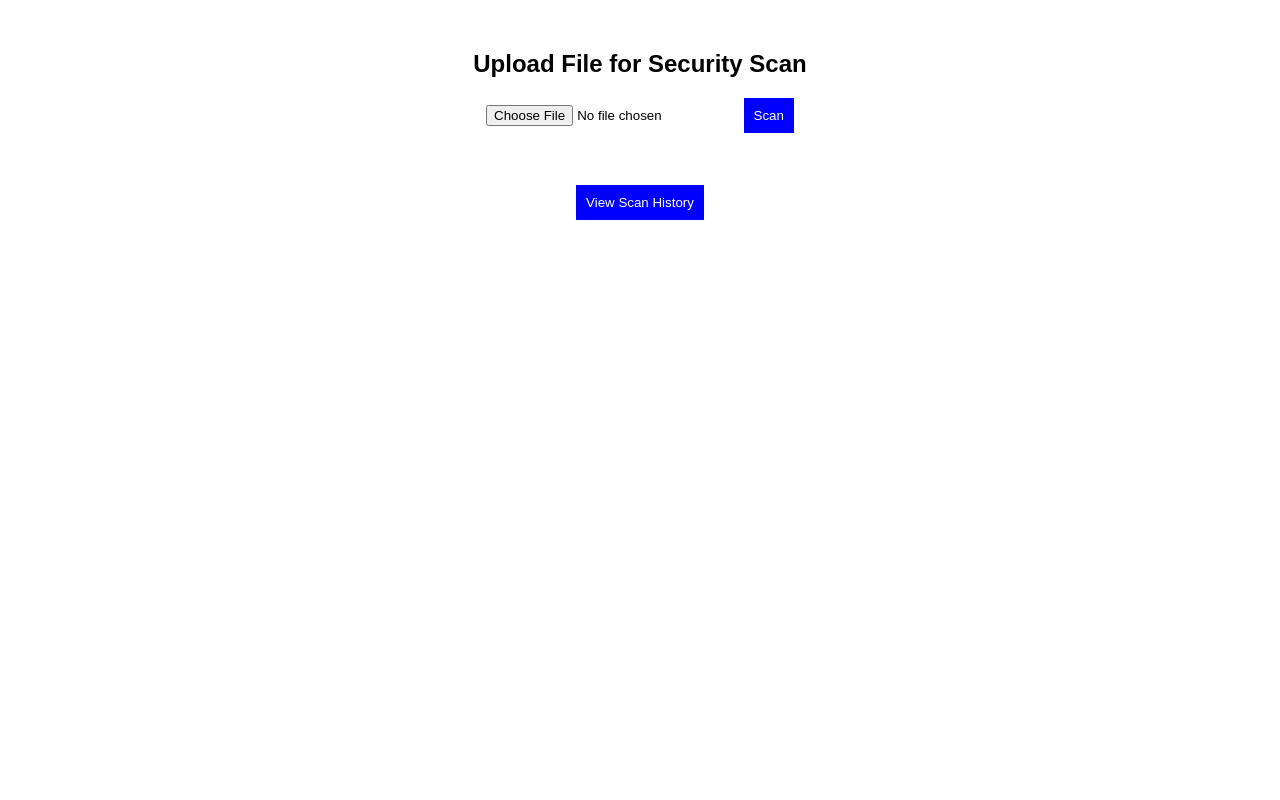
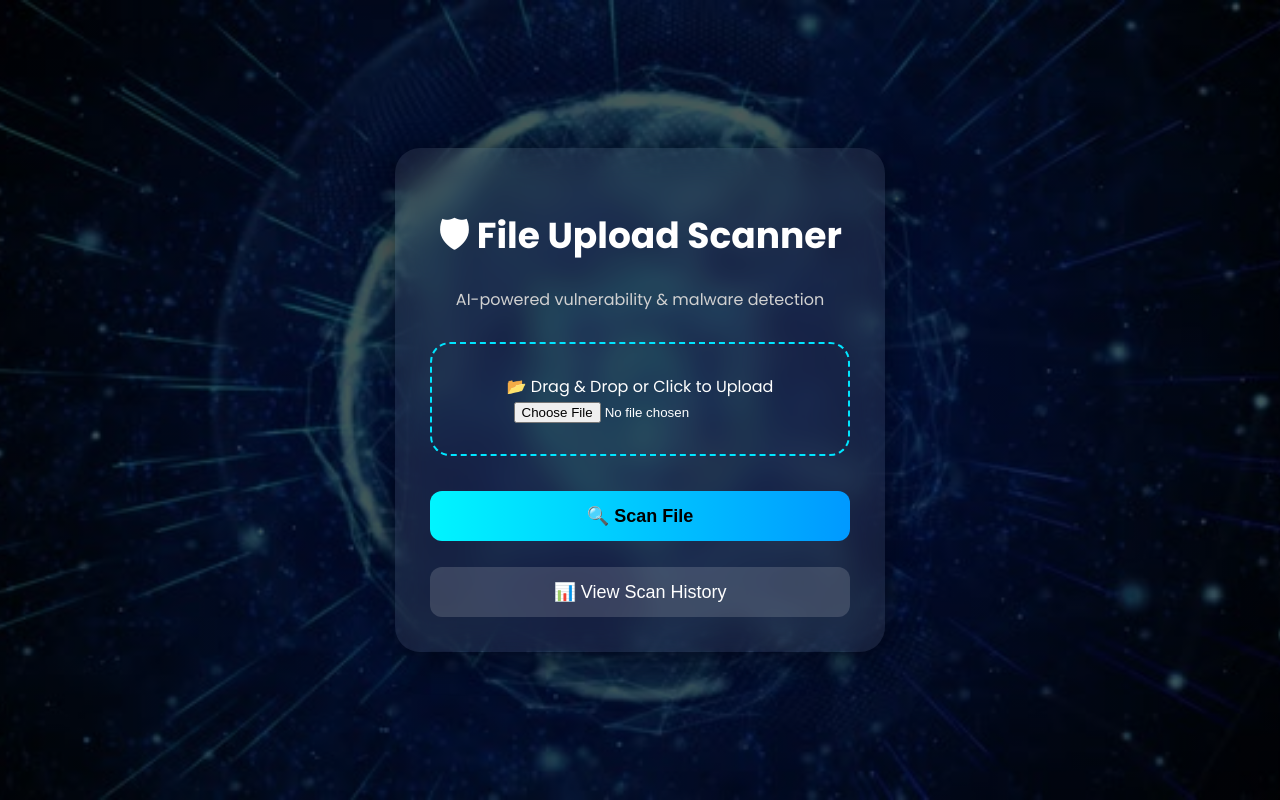
Before and after one commit to suprabha-004/File_Upload_Scanner, a Flask app: page / in a window 1280 px wide. Run offline with Flask 3, Linux system fonts and the light colour scheme.

Commit message:
Initial commit

```diff
--- a/static/css/style.css
+++ b/static/css/style.css
@@ -1,12 +1,118 @@
 body {
-    font-family: Arial;
-    text-align: center;
-    margin-top: 50px;
+    margin: 0;
+    padding: 0;
+    font-family: 'Poppins', sans-serif;
+
+    /* 🔥 Background Image */
+    background: linear-gradient(
+        rgba(0,0,0,0.65),
+        rgba(0,0,0,0.65)
+    ),
+    url("../images/cyber-bg.jpg");
+
+    background-size: cover;
+    background-position: center;
+    background-repeat: no-repeat;
+    background-attachment: fixed;
+
+    height: 100vh;
+
+    display: flex;
+    justify-content: center;
+    align-items: center;
 }
 
+/* 🔥 Main Card */
+.container {
+    width: 420px;
+    padding: 35px;
+
+    background: rgba(255,255,255,0.08);
+
+    border-radius: 25px;
+
+    backdrop-filter: blur(15px);
+
+    box-shadow:
+        0 8px 32px rgba(0,0,0,0.4);
+
+    text-align: center;
+
+    color: white;
+}
+
+/* Heading */
+.container h1 {
+    font-size: 36px;
+    margin-bottom: 10px;
+}
+
+/* Subtitle */
+.subtitle {
+    color: #d1d1d1;
+    margin-bottom: 30px;
+}
+
+/* Upload Area */
+.upload-box {
+    border: 2px dashed #00e5ff;
+
+    padding: 30px;
+
+    border-radius: 20px;
+
+    margin-bottom: 25px;
+
+    transition: 0.3s;
+}
+
+.upload-box:hover {
+    background: rgba(255,255,255,0.05);
+}
+
+/* Buttons */
 button {
-    padding: 10px;
-    background: blue;
+    width: 100%;
+
+    padding: 14px;
+
+    border: none;
+
+    border-radius: 12px;
+
+    font-size: 18px;
+
+    cursor: pointer;
+
+    margin-top: 10px;
+
+    transition: 0.3s;
+}
+
+/* Scan Button */
+.scan-btn {
+    background: linear-gradient(
+        90deg,
+        #00f5ff,
+        #0099ff
+    );
+
+    color: black;
+
+    font-weight: bold;
+}
+
+.scan-btn:hover {
+    transform: scale(1.03);
+}
+
+/* History Button */
+.history-btn {
+    background: rgba(255,255,255,0.15);
+
     color: white;
-    border: none;
 }
+
+.history-btn:hover {
+    background: rgba(255,255,255,0.25);
+}
--- a/templates/index.html
+++ b/templates/index.html
@@ -1,21 +1,60 @@
 <!DOCTYPE html>
-<html>
+<html lang="en">
+
 <head>
-    <title>File Scanner</title>
+    <meta charset="UTF-8">
+    <meta name="viewport" content="width=device-width, initial-scale=1.0">
+
+    <title>File Upload Scanner</title>
+
     <link rel="stylesheet" href="/static/css/style.css">
+
+    <!-- Google Font -->
+    <link href="https://fonts.googleapis.com/css2?family=Poppins:wght@300;400;500;600;700&display=swap" rel="stylesheet">
+</head>
+
+<body>
+
+    <div class="container">
+
+        <h1>🛡 File Upload Scanner</h1>
+
+        <p class="subtitle">
+            AI-powered vulnerability & malware detection
+        </p>
+
+        <form action="/upload" method="POST" enctype="multipart/form-data">
+
+            <div class="upload-box">
+
+                <label for="file-upload" class="custom-upload">
+                    📂 Drag & Drop or Click to Upload
+                </label>
+
+                <input
+                    type="file"
+                    id="file-upload"
+                    name="file"
+                    required
+                >
+
+            </div>
+
+            <button type="submit" class="scan-btn">
+                🔍 Scan File
+            </button>
+
+        </form>
+
+        <a href="/history">
+            <button class="history-btn">
+                📊 View Scan History
+            </button>
+        </a>
+
+    </div>
+
     <script src="/static/js/script.js"></script>
 
-</head>
-<body>
-    <h2>Upload File for Security Scan</h2>
-
-    <form action="/upload" method="post" enctype="multipart/form-data">
-        <input type="file" name="file" required>
-        <button type="submit">Scan</button>
-    </form>
-    <br><br>
-<a href="/history">
-    <button>View Scan History</button>
-</a>
 </body>
 </html>
```
Also changed, not shown: database/db.sqlite3, static/images/cyber-bg.jpg (added), 1 other file.
